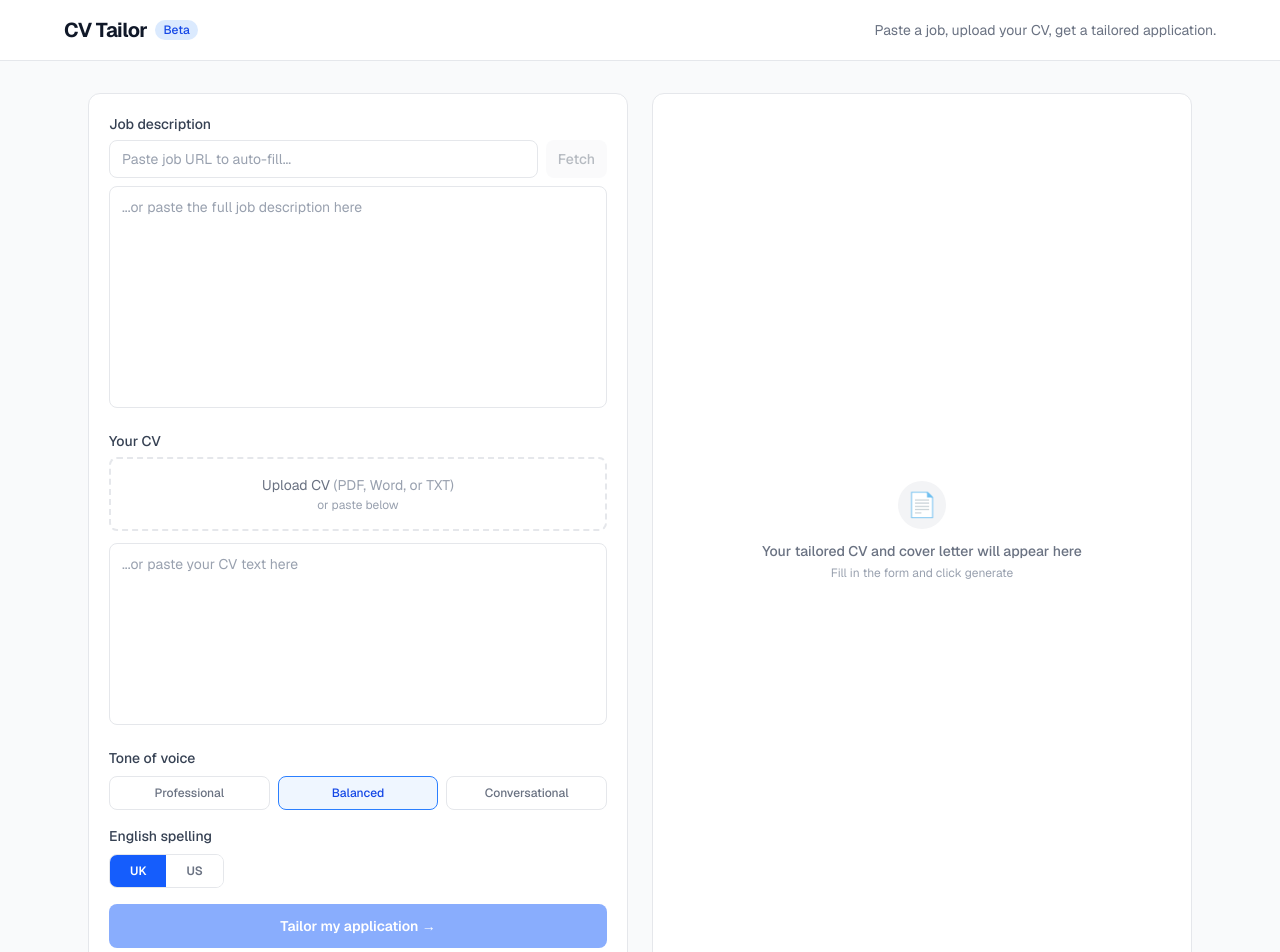
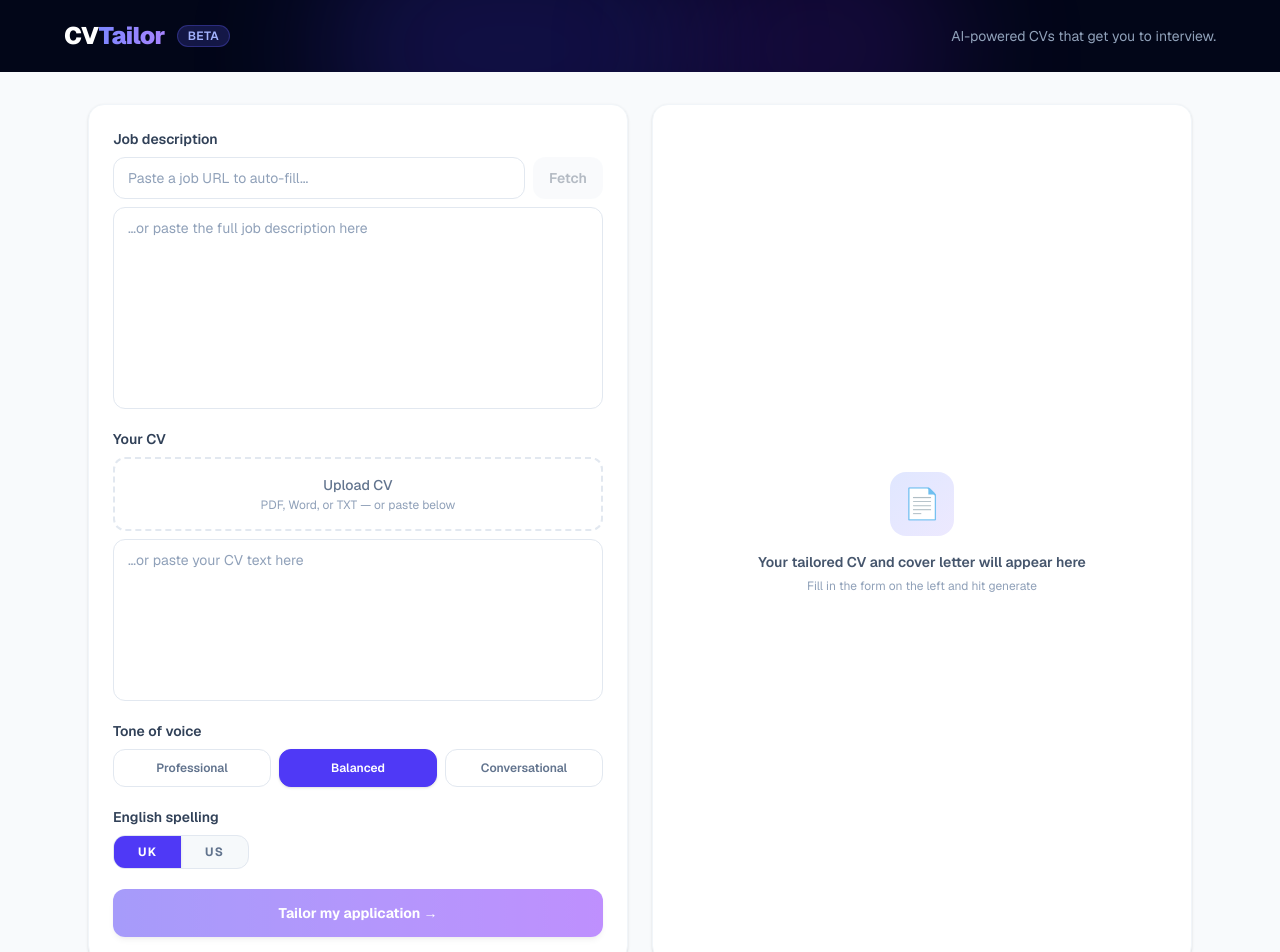
Before and after one commit to chris-hutchings/cv-tailor, a Next.js app: page / in a window 1280 px wide. Shown: the top 952 px of the page. Built offline with nearby package versions, Linux system fonts and the light colour scheme.

Commit message:
Design refresh — dark header, indigo/violet accent, gradient CTA

```diff
--- a/app/page.tsx
+++ b/app/page.tsx
@@ -2,15 +2,25 @@ import TailorForm from "@/components/TailorForm";
 
 export default function Home() {
   return (
-    <div className="min-h-screen flex flex-col">
-      <header className="border-b border-gray-200 bg-white px-6 py-4">
-        <div className="max-w-6xl mx-auto flex items-center justify-between">
-          <div className="flex items-center gap-2">
-            <span className="text-xl font-bold tracking-tight">CV Tailor</span>
-            <span className="text-xs bg-blue-100 text-blue-700 px-2 py-0.5 rounded-full font-medium">Beta</span>
+    <div className="min-h-screen flex flex-col bg-slate-50">
+      {/* Bold dark header */}
+      <header className="relative bg-slate-950 px-6 py-5 overflow-hidden">
+        {/* Ambient glow blobs */}
+        <div className="absolute -top-20 left-1/4 w-96 h-64 bg-indigo-600/20 rounded-full blur-3xl pointer-events-none" />
+        <div className="absolute -top-20 right-1/4 w-72 h-64 bg-violet-600/15 rounded-full blur-3xl pointer-events-none" />
+
+        <div className="relative max-w-6xl mx-auto flex items-center justify-between">
+          <div className="flex items-center gap-3">
+            <div className="flex items-center">
+              <span className="text-2xl font-black text-white tracking-tight">CV</span>
+              <span className="text-2xl font-black tracking-tight bg-gradient-to-r from-indigo-400 to-violet-400 bg-clip-text text-transparent">Tailor</span>
+            </div>
+            <span className="text-xs bg-indigo-500/20 text-indigo-300 px-2.5 py-0.5 rounded-full font-semibold border border-indigo-500/30 tracking-wide">
+              BETA
+            </span>
           </div>
-          <p className="text-sm text-gray-500 hidden sm:block">
-            Paste a job, upload your CV, get a tailored application.
+          <p className="text-sm text-slate-400 hidden sm:block">
+            AI-powered CVs that get you to interview.
           </p>
         </div>
       </header>
@@ -19,7 +29,7 @@ export default function Home() {
         <TailorForm />
       </main>
 
-      <footer className="border-t border-gray-200 bg-white px-6 py-4 text-center text-xs text-gray-400">
+      <footer className="border-t border-slate-200 bg-white px-6 py-4 text-center text-xs text-slate-400">
         CV Tailor — built with Claude
       </footer>
     </div>
--- a/components/TailorForm.tsx
+++ b/components/TailorForm.tsx
@@ -35,24 +35,30 @@ function ProgressChecklist({ active }: { active: boolean }) {
   }, [active])
 
   return (
-    <div className="flex flex-col gap-3">
+    <div className="flex flex-col gap-4">
       {PROGRESS_STEPS.map((step, i) => {
         const done = i < currentStep
         const inProgress = i === currentStep
         return (
           <div key={step} className="flex items-center gap-3">
-            <div className="w-5 h-5 flex-shrink-0 flex items-center justify-center">
+            <div className="w-6 h-6 flex-shrink-0 flex items-center justify-center">
               {done ? (
-                <svg className="w-5 h-5 text-green-500" fill="none" viewBox="0 0 24 24" stroke="currentColor" strokeWidth={2.5}>
-                  <path strokeLinecap="round" strokeLinejoin="round" d="M5 13l4 4L19 7" />
-                </svg>
+                <div className="w-6 h-6 rounded-full bg-emerald-500 flex items-center justify-center">
+                  <svg className="w-3.5 h-3.5 text-white" fill="none" viewBox="0 0 24 24" stroke="currentColor" strokeWidth={3}>
+                    <path strokeLinecap="round" strokeLinejoin="round" d="M5 13l4 4L19 7" />
+                  </svg>
+                </div>
               ) : inProgress ? (
-                <div className="w-4 h-4 border-2 border-blue-600 border-t-transparent rounded-full animate-spin" />
+                <div className="w-6 h-6 rounded-full border-2 border-indigo-500 border-t-transparent animate-spin" />
               ) : (
-                <div className="w-4 h-4 rounded-full border-2 border-gray-200" />
+                <div className="w-6 h-6 rounded-full border-2 border-slate-200" />
               )}
             </div>
-            <span className={`text-sm ${done ? 'text-gray-400 line-through' : inProgress ? 'text-gray-800 font-medium' : 'text-gray-400'}`}>
+            <span className={`text-sm font-medium ${
+              done ? 'text-slate-400 line-through' :
+              inProgress ? 'text-slate-900' :
+              'text-slate-400'
+            }`}>
               {step}
             </span>
           </div>
@@ -61,6 +67,8 @@ function ProgressChecklist({ active }: { active: boolean }) {
     </div>
   )
 }
+
+const inputClass = "w-full rounded-xl border border-slate-200 bg-white px-3.5 py-2.5 text-sm text-slate-900 placeholder-slate-400 focus:outline-none focus:ring-2 focus:ring-indigo-500 focus:border-transparent transition-shadow"
 
 export default function TailorForm() {
   const [jobUrl, setJobUrl] = useState('')
@@ -104,18 +112,14 @@ export default function TailorForm() {
   async function handleFileUpload(e: React.ChangeEvent<HTMLInputElement>) {
     const file = e.target.files?.[0]
     if (!file) return
-
     setCvFileName(file.name)
     setParsing(true)
     setError('')
-
     try {
       const formData = new FormData()
       formData.append('file', file)
-
       const res = await fetch('/api/parse-cv', { method: 'POST', body: formData })
       const data = await res.json()
-
       if (!res.ok) throw new Error(data.error || 'Failed to parse CV')
       setCvText(data.text)
     } catch (err) {
@@ -132,11 +136,9 @@ export default function TailorForm() {
       setError('Please provide both a job description and your CV.')
       return
     }
-
     setLoading(true)
     setError('')
     setResult(null)
-
     try {
       const res = await fetch('/api/generate', {
         method: 'POST',
@@ -182,7 +184,6 @@ export default function TailorForm() {
       a.click()
       URL.revokeObjectURL(url)
     } catch {
-      // fallback to txt
       const blob = new Blob([text], { type: 'text/plain' })
       const url = URL.createObjectURL(blob)
       const a = document.createElement('a')
@@ -197,38 +198,37 @@ export default function TailorForm() {
 
   return (
     <div className="grid grid-cols-1 lg:grid-cols-2 gap-6">
-      {/* Input panel */}
-      <form onSubmit={handleSubmit} className="flex flex-col gap-5">
-        <div className="bg-white rounded-xl border border-gray-200 p-5 flex flex-col gap-4">
+
+      {/* ── Input panel ── */}
+      <form onSubmit={handleSubmit} className="flex flex-col gap-4">
+        <div className="bg-white rounded-2xl shadow-sm border border-slate-100 p-6 flex flex-col gap-5">
 
           {/* Job description */}
-          <div>
-            <label className="block text-sm font-medium text-gray-700 mb-1.5">
-              Job description
-            </label>
+          <div className="flex flex-col gap-2">
+            <label className="text-sm font-semibold text-slate-700">Job description</label>
 
-            {/* URL input */}
-            <div className="flex gap-2 mb-2">
+            {/* URL row */}
+            <div className="flex gap-2">
               <input
                 type="url"
                 value={jobUrl}
                 onChange={e => { setJobUrl(e.target.value); setUrlError('') }}
                 onKeyDown={e => e.key === 'Enter' && (e.preventDefault(), handleFetchUrl())}
-                placeholder="Paste job URL to auto-fill..."
-                className="flex-1 rounded-lg border border-gray-200 px-3 py-2 text-sm text-gray-900 placeholder-gray-400 focus:outline-none focus:ring-2 focus:ring-blue-500 focus:border-transparent"
+                placeholder="Paste a job URL to auto-fill..."
+                className={inputClass}
               />
               <button
                 type="button"
                 onClick={handleFetchUrl}
                 disabled={fetchingUrl || !jobUrl.trim()}
-                className="rounded-lg bg-gray-100 px-3 py-2 text-sm font-medium text-gray-600 hover:bg-gray-200 disabled:opacity-40 disabled:cursor-not-allowed transition-colors whitespace-nowrap"
+                className="shrink-0 rounded-xl bg-slate-100 px-4 py-2.5 text-sm font-semibold text-slate-600 hover:bg-slate-200 disabled:opacity-40 disabled:cursor-not-allowed transition-colors"
               >
-                {fetchingUrl ? 'Fetching...' : 'Fetch'}
+                {fetchingUrl ? 'Fetching…' : 'Fetch'}
               </button>
             </div>
 
             {urlError && (
-              <p className="text-xs text-amber-700 bg-amber-50 rounded-lg px-3 py-2 mb-2">
+              <p className="text-xs text-amber-700 bg-amber-50 border border-amber-200 rounded-lg px-3 py-2">
                 {urlError}
               </p>
             )}
@@ -236,21 +236,19 @@ export default function TailorForm() {
             <textarea
               value={jobDescription}
               onChange={e => setJobDescription(e.target.value)}
-              placeholder="...or paste the full job description here"
-              rows={10}
-              className="w-full rounded-lg border border-gray-200 px-3 py-2.5 text-sm text-gray-900 placeholder-gray-400 focus:outline-none focus:ring-2 focus:ring-blue-500 focus:border-transparent resize-none"
+              placeholder="…or paste the full job description here"
+              rows={9}
+              className={inputClass + ' resize-none'}
             />
           </div>
 
           {/* CV upload */}
-          <div>
-            <label className="block text-sm font-medium text-gray-700 mb-1.5">
-              Your CV
-            </label>
+          <div className="flex flex-col gap-2">
+            <label className="text-sm font-semibold text-slate-700">Your CV</label>
 
             <div
               onClick={() => fileInputRef.current?.click()}
-              className="mb-3 cursor-pointer rounded-lg border-2 border-dashed border-gray-200 px-4 py-4 text-center hover:border-blue-400 hover:bg-blue-50 transition-colors"
+              className="cursor-pointer rounded-xl border-2 border-dashed border-slate-200 px-4 py-4 text-center hover:border-indigo-400 hover:bg-indigo-50/50 transition-colors"
             >
               <input
                 ref={fileInputRef}
@@ -260,41 +258,39 @@ export default function TailorForm() {
                 className="hidden"
               />
               {parsing ? (
-                <p className="text-sm text-blue-600">Parsing file...</p>
+                <p className="text-sm text-indigo-600 font-medium">Parsing file…</p>
               ) : cvFileName ? (
-                <p className="text-sm text-green-600 font-medium">✓ {cvFileName}</p>
+                <p className="text-sm text-emerald-600 font-semibold">✓ {cvFileName}</p>
               ) : (
-                <p className="text-sm text-gray-500">
-                  Upload CV <span className="text-gray-400">(PDF, Word, or TXT)</span>
-                  <span className="block text-xs text-gray-400 mt-0.5">or paste below</span>
-                </p>
+                <>
+                  <p className="text-sm text-slate-500 font-medium">Upload CV</p>
+                  <p className="text-xs text-slate-400 mt-0.5">PDF, Word, or TXT — or paste below</p>
+                </>
               )}
             </div>
 
             <textarea
               value={cvText}
               onChange={e => { setCvText(e.target.value); setCvFileName('') }}
-              placeholder="...or paste your CV text here"
-              rows={8}
-              className="w-full rounded-lg border border-gray-200 px-3 py-2.5 text-sm text-gray-900 placeholder-gray-400 focus:outline-none focus:ring-2 focus:ring-blue-500 focus:border-transparent resize-none"
+              placeholder="…or paste your CV text here"
+              rows={7}
+              className={inputClass + ' resize-none'}
             />
           </div>
 
           {/* TOV selector */}
-          <div>
-            <label className="block text-sm font-medium text-gray-700 mb-2">
-              Tone of voice
-            </label>
+          <div className="flex flex-col gap-2">
+            <label className="text-sm font-semibold text-slate-700">Tone of voice</label>
             <div className="grid grid-cols-3 gap-2">
               {(['professional', 'balanced', 'conversational'] as TOV[]).map(option => (
                 <button
                   key={option}
                   type="button"
                   onClick={() => setTov(option)}
-                  className={`rounded-lg border px-3 py-2 text-xs font-medium capitalize transition-colors ${
+                  className={`rounded-xl border px-3 py-2.5 text-xs font-semibold capitalize transition-all ${
                     tov === option
-                      ? 'border-blue-500 bg-blue-50 text-blue-700'
-                      : 'border-gray-200 text-gray-500 hover:border-gray-300 hover:text-gray-700'
+                      ? 'bg-indigo-600 text-white border-indigo-600 shadow-sm'
+                      : 'bg-white border-slate-200 text-slate-500 hover:border-slate-300 hover:text-slate-700'
                   }`}
                 >
                   {option}
@@ -303,21 +299,19 @@ export default function TailorForm() {
             </div>
           </div>
 
-          {/* English variant toggle */}
-          <div>
-            <label className="block text-sm font-medium text-gray-700 mb-2">
-              English spelling
-            </label>
-            <div className="flex rounded-lg border border-gray-200 overflow-hidden w-fit">
+          {/* UK / US toggle */}
+          <div className="flex flex-col gap-2">
+            <label className="text-sm font-semibold text-slate-700">English spelling</label>
+            <div className="flex rounded-xl border border-slate-200 overflow-hidden w-fit bg-slate-100/60">
               {(['uk', 'us'] as EnglishVariant[]).map(variant => (
                 <button
                   key={variant}
                   type="button"
                   onClick={() => setEnglishVariant(variant)}
-                  className={`px-5 py-2 text-xs font-semibold uppercase transition-colors ${
+                  className={`px-6 py-2 text-xs font-bold uppercase tracking-widest transition-all ${
                     englishVariant === variant
-                      ? 'bg-blue-600 text-white'
-                      : 'bg-white text-gray-500 hover:text-gray-700'
+                      ? 'bg-indigo-600 text-white shadow-sm'
+                      : 'text-slate-500 hover:text-slate-700'
                   }`}
                 >
                   {variant}
@@ -327,33 +321,33 @@ export default function TailorForm() {
           </div>
 
           {error && (
-            <p className="text-sm text-red-600 bg-red-50 rounded-lg px-3 py-2">{error}</p>
+            <p className="text-sm text-red-600 bg-red-50 border border-red-100 rounded-xl px-4 py-2.5">{error}</p>
           )}
 
           <button
             type="submit"
             disabled={loading || parsing || !jobDescription.trim() || !cvText.trim()}
-            className="w-full rounded-lg bg-blue-600 px-4 py-3 text-sm font-semibold text-white hover:bg-blue-700 disabled:opacity-50 disabled:cursor-not-allowed transition-colors"
+            className="w-full rounded-xl bg-gradient-to-r from-indigo-600 to-violet-600 px-4 py-3.5 text-sm font-bold text-white hover:from-indigo-700 hover:to-violet-700 disabled:opacity-50 disabled:cursor-not-allowed transition-all shadow-md hover:shadow-lg"
           >
-            {loading ? 'Generating...' : 'Tailor my application →'}
+            {loading ? 'Generating…' : 'Tailor my application →'}
           </button>
         </div>
       </form>
 
-      {/* Output panel */}
-      <div className="bg-white rounded-xl border border-gray-200 overflow-hidden flex flex-col">
+      {/* ── Output panel ── */}
+      <div className="bg-white rounded-2xl shadow-sm border border-slate-100 overflow-hidden flex flex-col">
         {result ? (
           <>
             {/* Tabs */}
-            <div className="flex border-b border-gray-200">
+            <div className="flex border-b border-slate-100">
               {(['cv', 'cover-letter'] as Tab[]).map(tab => (
                 <button
                   key={tab}
                   onClick={() => setActiveTab(tab)}
-                  className={`flex-1 px-4 py-3 text-sm font-medium transition-colors ${
+                  className={`flex-1 px-4 py-3.5 text-sm font-semibold transition-colors ${
                     activeTab === tab
-                      ? 'text-blue-600 border-b-2 border-blue-600 bg-blue-50/50'
-                      : 'text-gray-500 hover:text-gray-700'
+                      ? 'text-indigo-600 border-b-2 border-indigo-600 bg-indigo-50/40'
+                      : 'text-slate-400 hover:text-slate-600'
                   }`}
                 >
                   {tab === 'cv' ? 'Tailored CV' : 'Cover Letter'}
@@ -362,42 +356,44 @@ export default function TailorForm() {
             </div>
 
             {/* Content */}
-            <div className="flex-1 overflow-auto p-5">
-              <pre className="text-sm text-gray-800 whitespace-pre-wrap font-sans leading-relaxed">
+            <div className="flex-1 overflow-auto p-6">
+              <pre className="text-sm text-slate-800 whitespace-pre-wrap font-sans leading-relaxed">
                 {activeTab === 'cv' ? result.cv : result.coverLetter}
               </pre>
             </div>
 
-            {/* Actions */}
-            <div className="border-t border-gray-200 px-5 py-3 flex gap-2 bg-gray-50">
+            {/* Action bar */}
+            <div className="border-t border-slate-100 px-6 py-3.5 flex gap-3 bg-slate-50/60">
               <button
                 onClick={() => handleCopy(activeTab)}
-                className="flex-1 rounded-lg border border-gray-200 bg-white px-3 py-2 text-xs font-medium text-gray-600 hover:bg-gray-50 transition-colors"
+                className="flex-1 rounded-xl border border-slate-200 bg-white px-3 py-2.5 text-xs font-semibold text-slate-600 hover:bg-slate-50 hover:border-slate-300 transition-colors"
               >
                 {copied === activeTab ? '✓ Copied' : 'Copy text'}
               </button>
               <button
                 onClick={() => handleDownloadDocx(activeTab)}
                 disabled={downloadingDocx}
-                className="flex-1 rounded-lg bg-blue-600 px-3 py-2 text-xs font-semibold text-white hover:bg-blue-700 disabled:opacity-50 transition-colors"
+                className="flex-1 rounded-xl bg-gradient-to-r from-indigo-600 to-violet-600 px-3 py-2.5 text-xs font-bold text-white hover:from-indigo-700 hover:to-violet-700 disabled:opacity-50 transition-all shadow-sm"
               >
-                {downloadingDocx ? 'Preparing...' : 'Download .docx'}
+                {downloadingDocx ? 'Preparing…' : 'Download .docx'}
               </button>
             </div>
           </>
         ) : (
-          <div className="flex-1 flex flex-col items-center justify-center p-8 text-center text-gray-400">
+          <div className="flex-1 flex flex-col items-center justify-center p-10 text-center">
             {loading ? (
               <div className="w-full max-w-xs text-left">
-                <p className="text-sm font-medium text-gray-700 mb-5">Tailoring your application...</p>
+                <p className="text-sm font-bold text-slate-800 mb-6">Tailoring your application…</p>
                 <ProgressChecklist active={loading} />
-                <p className="text-xs text-gray-400 mt-5">This takes about 15–30 seconds</p>
+                <p className="text-xs text-slate-400 mt-6">This takes about 15–30 seconds</p>
               </div>
             ) : (
               <>
-                <div className="w-12 h-12 rounded-full bg-gray-100 flex items-center justify-center mb-3 text-2xl">📄</div>
-                <p className="text-sm font-medium text-gray-500">Your tailored CV and cover letter will appear here</p>
-                <p className="text-xs mt-1">Fill in the form and click generate</p>
+                <div className="w-16 h-16 rounded-2xl bg-gradient-to-br from-indigo-100 to-violet-100 flex items-center justify-center mb-4 text-3xl">
+                  📄
+                </div>
+                <p className="text-sm font-semibold text-slate-600">Your tailored CV and cover letter will appear here</p>
+                <p className="text-xs text-slate-400 mt-1.5">Fill in the form on the left and hit generate</p>
               </>
             )}
           </div>
```
